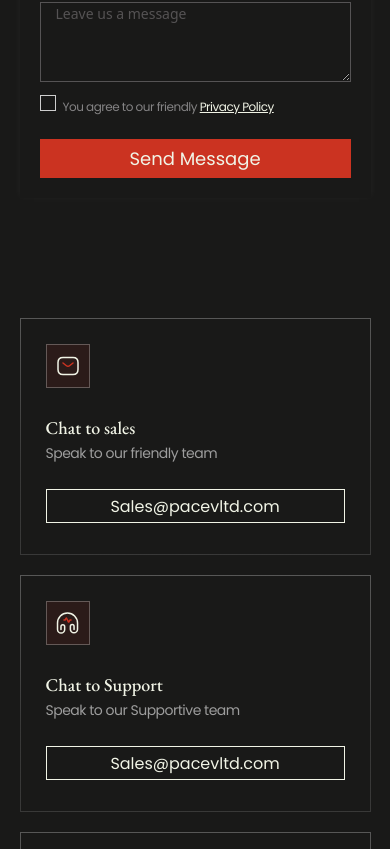
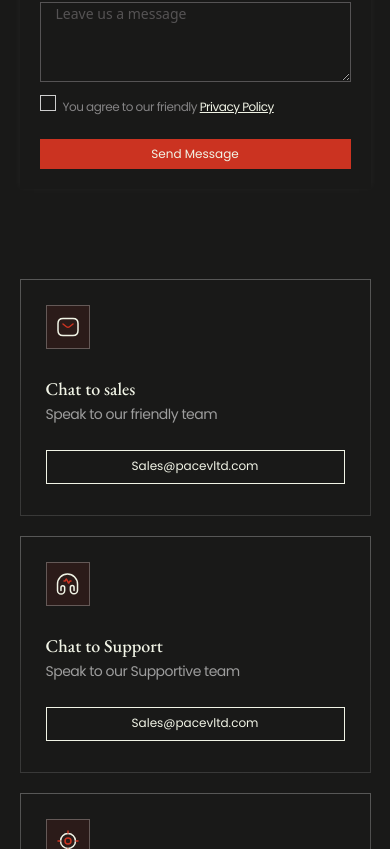
Before and after one commit to TarunRajpurohit123/pace-bussiness-website, a Next.js app in the folder pace-website/: page /contact in a window 390 px wide. Shown: the part 1375-2224 px from the top of the page. Built offline with nearby package versions, Linux system fonts and the light colour scheme; no server answers.

Commit message:
contact us page changes in mobile done

```diff
--- a/pace-website/src/app/globals.css
+++ b/pace-website/src/app/globals.css
@@ -2378,6 +2378,16 @@ option:hover {
   .footer-left {
     width: 100% !important;
   }
+  .contact_cards_section {
+    margin-top: 7rem !important;
+  }
+  .contact_btn {
+    font-size: 1.2rem !important;
+  }
+  .contact_card > a {
+    font-size: 1.2rem !important;
+    line-height: 2rem !important;
+  }
 }
 @media (min-width: 1000px) {
   .acp__left--mobile {
@@ -2389,6 +2399,9 @@ option:hover {
   .temp--home--banner {
     display: none;
   }
+  .contact_cards_section {
+    margin-top: 7rem !important;
+  }
 }
 
 .coverflow--group--wrapper {
@@ -2396,7 +2409,7 @@ option:hover {
   padding-bottom: 7.5rem !important;
 }
 .contact_cards_section {
-  margin-top: 10rem !important;
+  margin-top: 10rem;
   margin-bottom: 2.5rem !important;
 }
 .navbar-main-wrapperr {
```
